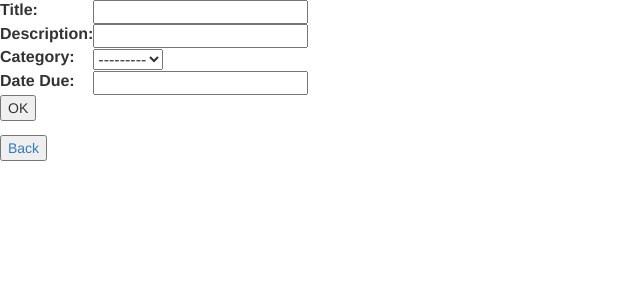
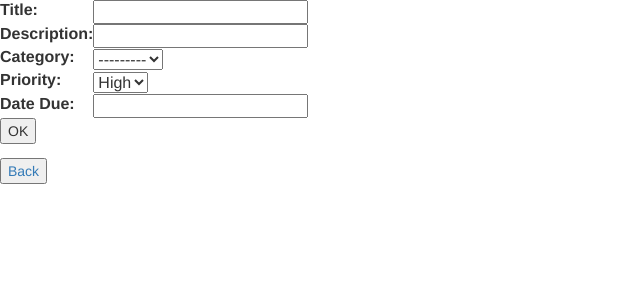
Before and after one commit to aldo2811/todolist-backend, a Django app: page /task/new in a window 1280 px wide. Shown: the top 300 px of the page, without its empty margins (0-640 px from the left). Run offline with Django 3.2, Linux system fonts and the light colour scheme; data that the repository does not hold is empty; some libraries are stand-ins or nearby versions.

Commit message:
[feat] task priority

```diff
--- a/templates/task_detail.html
+++ b/templates/task_detail.html
@@ -2,8 +2,8 @@
     <li><h1>{{ task.title }}</h1></li>
     <li>{{ task.description }}</li>
     <li>Category: {{ task.category }}</li>
+    <li>Priority: {{ task.get_priority_display }}</li>
     <li>Due on {{ task.date_due }}</li>
-    <li>Created on {{ task.datetime_created }}</li>
 </ul>
 <button><a href={% url "task_update" task.id %}>Update</a></button>
 <button><a href={% url "task_list" %}>Back</a></button>
--- a/todolist/forms.py
+++ b/todolist/forms.py
@@ -1,6 +1,7 @@
 from django import forms
 from django.contrib.auth.forms import UserCreationForm
 from django.contrib.auth.models import User
+from django.utils.translation import ugettext_lazy as _
 
 from .models import Category
 
@@ -19,10 +20,19 @@ class CreateUserForm(UserCreationForm):
 
 
 class TaskForm(forms.Form):
+    STATUS = (
+        (1, _('High')),
+        (2, _('Mid')),
+        (3, _('Low'))
+    )
+
     title = forms.CharField(label="Title: ", max_length=100, required=True)
     description = forms.CharField(label="Description: ", max_length=500, required=True)
     category = forms.ModelChoiceField(
         label="Category: ", queryset=Category.objects.filter()
+    )
+    priority = forms.ChoiceField(
+        label="Priority: ", choices=STATUS
     )
     date_due = forms.DateField(
         label="Date Due: ",
--- a/todolist/views.py
+++ b/todolist/views.py
@@ -62,6 +62,7 @@ class TaskCreate(View):
 
     def post(self, request, *args, **kwargs):
         category = request.POST["category"]
+        priority = request.POST["priority"]
         title = request.POST["title"]
         description = request.POST["description"]
         date_due = request.POST["date_due"]
@@ -70,6 +71,7 @@ class TaskCreate(View):
 
         Task.objects.create(
             category=Category.objects.get(pk=category),
+            priority=priority,
             todolist=todolist,
             title=title,
             description=description,
@@ -97,6 +99,7 @@ class TaskUpdate(View):
                 "title": task.title,
                 "description": task.description,
                 "category": task.category,
+                "priority": task.priority,
                 "date_due": task.date_due,
             }
         )
@@ -119,6 +122,7 @@ class TaskUpdate(View):
             task_obj.title = task["title"]
             task_obj.description = task["description"]
             task_obj.category = task["category"]
+            task_obj.priority = task["priority"]
             task_obj.date_due = task["date_due"]
 
             task_obj.save()
```
Also changed, not shown: todolist/models.py (+8 -0 lines).
